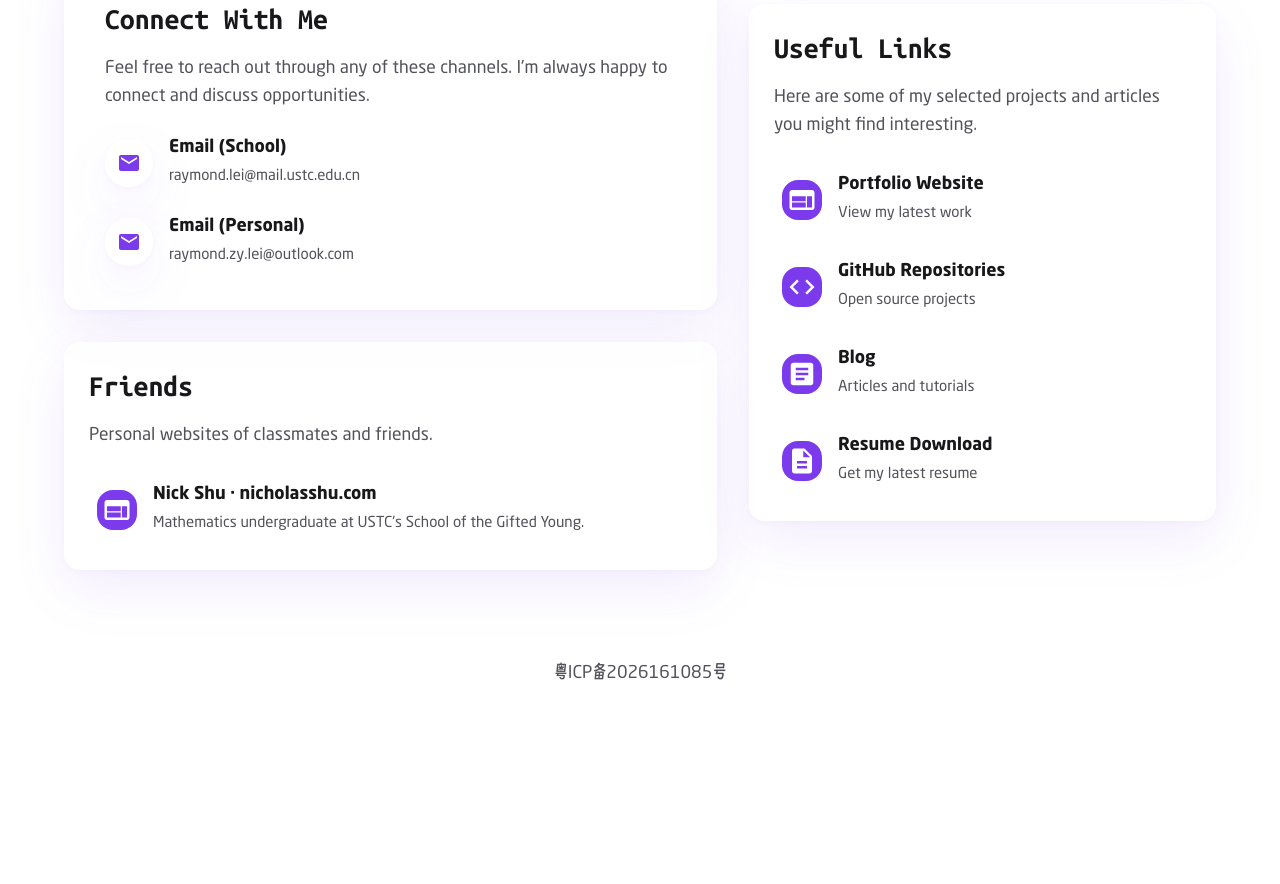
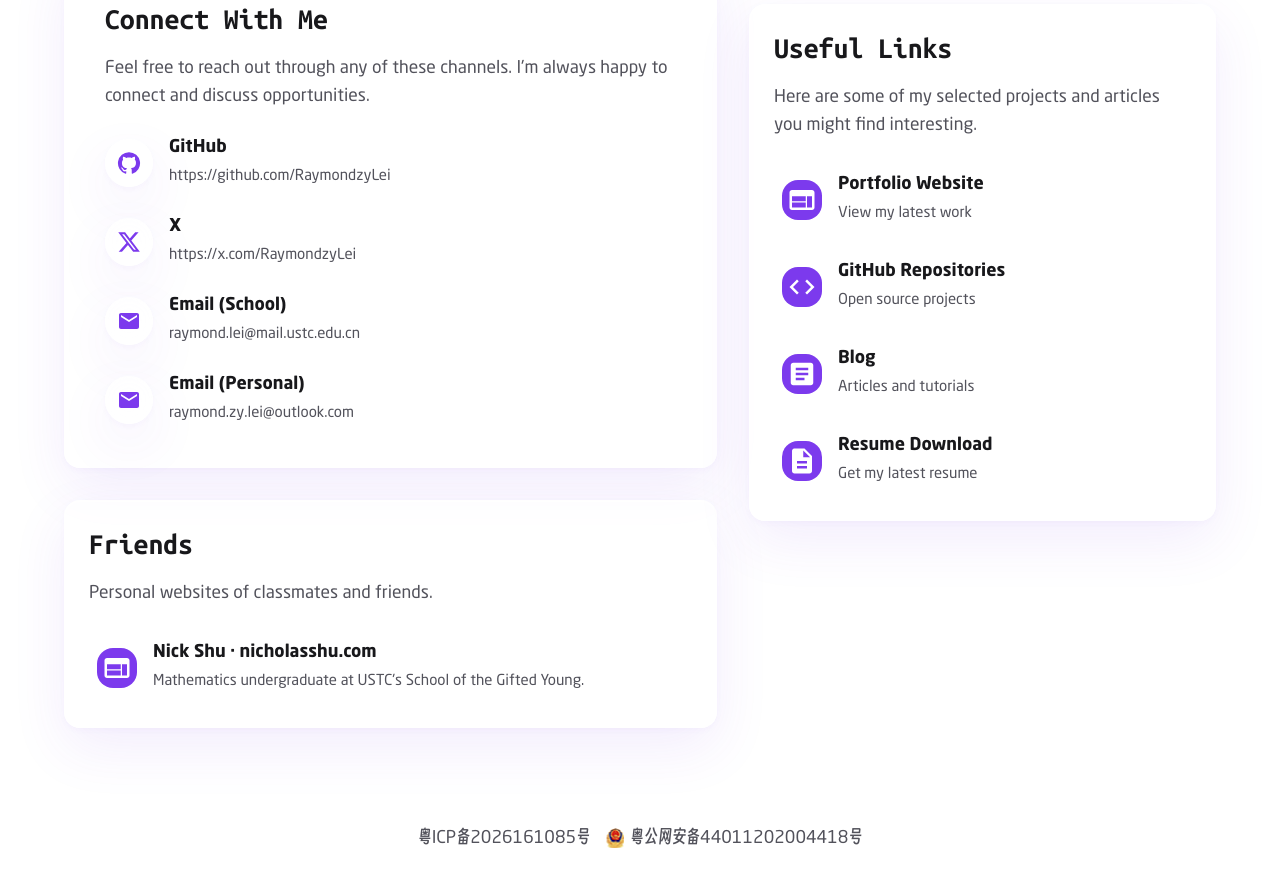
Before and after one commit to RaymondzyLei/RaymondzyLei.github.io, a React (Vite) app: page / in a window 1280 px wide. Shown: the part 6400-7284 px from the top of the page. Before the commit the page ends 7112 px from the top, so only its background shows below. Built offline with nearby package versions, Linux system fonts and the light colour scheme; a web font is replaced by a local one.

Commit message:
feat: add public security filing and restore contact profiles

```diff
--- a/src/components/Contact.tsx
+++ b/src/components/Contact.tsx
@@ -14,9 +14,6 @@ import { GlassCard } from './GlassCard';
 import { LiquidGlassButton } from './LiquidGlassButton';
 import { Section } from './Section';
 import { easing, focusVisibleRing, default as theme } from '../theme';
-
-// Temporarily hide GitHub and X in this card while the site is under review.
-const contactSocialLinks = socialLinks.filter(({ id }) => id !== 'github' && id !== 'x');
 
 /** Card header: title + description, shared by the contact cards. */
 const CardIntro: React.FC<{ title: string; description: string }> = ({ title, description }) => (
@@ -119,7 +116,7 @@ export const Contact: React.FC = () => {
             <GlassCard accent="top" ref={connectTiltRef} sx={{ p: { xs: 3, md: 5 } }}>
               <CardIntro title={t('contact.connectTitle')} description={t('contact.connectDesc')} />
               <Stack spacing={3}>
-                {contactSocialLinks.map((link) => {
+                {socialLinks.map((link) => {
                   const Icon = link.icon;
                   return (
                     <Box
--- a/src/components/Layout.tsx
+++ b/src/components/Layout.tsx
@@ -7,6 +7,7 @@ import { Navbar } from './layout/Navbar';
 import { BackToTopButton } from './layout/BackToTopButton';
 import { ScrollHint } from './layout/ScrollHint';
 import { useHashScroll } from '../hooks/useHashScroll';
+import { focusVisibleRing } from '../theme';
 
 interface LayoutProps {
   children: React.ReactNode;
@@ -70,7 +71,17 @@ export const Layout: React.FC<LayoutProps> = ({ children, isNotFound = false })
       <BackToTopButton />
       <Box
         component="footer"
-        sx={{ px: 2, py: 3, textAlign: 'center', '@media print': { display: 'none' } }}
+        sx={{
+          display: 'flex',
+          flexDirection: { xs: 'column', sm: 'row' },
+          alignItems: 'center',
+          justifyContent: 'center',
+          columnGap: 2,
+          px: 2,
+          py: 3,
+          textAlign: 'center',
+          '@media print': { display: 'none' },
+        }}
       >
         <Link
           href="https://beian.miit.gov.cn/"
@@ -79,8 +90,39 @@ export const Layout: React.FC<LayoutProps> = ({ children, isNotFound = false })
           variant="body2"
           color="text.secondary"
           underline="hover"
+          sx={{
+            ...focusVisibleRing(2),
+            display: 'inline-flex',
+            alignItems: 'center',
+            minHeight: 44,
+          }}
         >
           {t('layout.icpFiling')}
+        </Link>
+        <Link
+          href="https://beian.mps.gov.cn/#/query/webSearch?code=44011202004418"
+          target="_blank"
+          rel="noopener noreferrer"
+          variant="body2"
+          color="text.secondary"
+          underline="hover"
+          sx={{
+            ...focusVisibleRing(2),
+            display: 'inline-flex',
+            alignItems: 'center',
+            gap: 0.75,
+            minHeight: 44,
+          }}
+        >
+          <Box
+            component="img"
+            src="/public-security-filing.png"
+            alt=""
+            width={18}
+            height={20}
+            sx={{ flexShrink: 0 }}
+          />
+          {t('layout.publicSecurityFiling')}
         </Link>
       </Box>
     </Box>
--- a/src/i18n/en.json
+++ b/src/i18n/en.json
@@ -16,7 +16,8 @@
     "openMenu": "Open navigation menu",
     "backToTop": "Back to top",
     "skipToContent": "Skip to content",
-    "icpFiling": "粤ICP备2026161085号"
+    "icpFiling": "粤ICP备2026161085号",
+    "publicSecurityFiling": "粤公网安备44011202004418号"
   },
   "hero": {
     "title": "Hi, I'm",
--- a/src/i18n/zh.json
+++ b/src/i18n/zh.json
@@ -16,7 +16,8 @@
     "openMenu": "打开导航菜单",
     "backToTop": "返回顶部",
     "skipToContent": "跳转到主要内容",
-    "icpFiling": "粤ICP备2026161085号"
+    "icpFiling": "粤ICP备2026161085号",
+    "publicSecurityFiling": "粤公网安备44011202004418号"
   },
   "hero": {
     "title": "你好，我是",
```
Also changed, not shown: public/public-security-filing.png (added), 2 other files (tests, documents, lock files or other folders).
